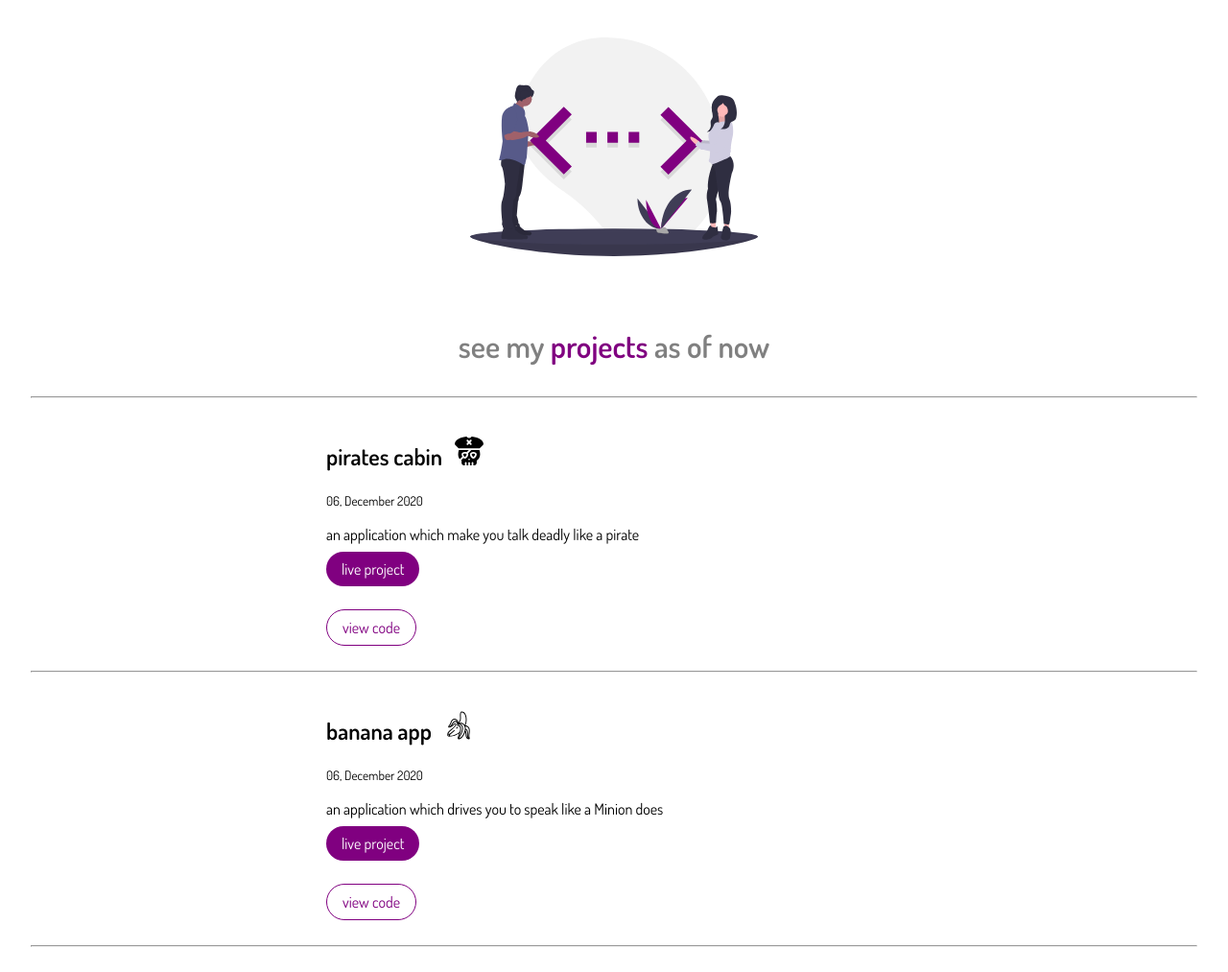
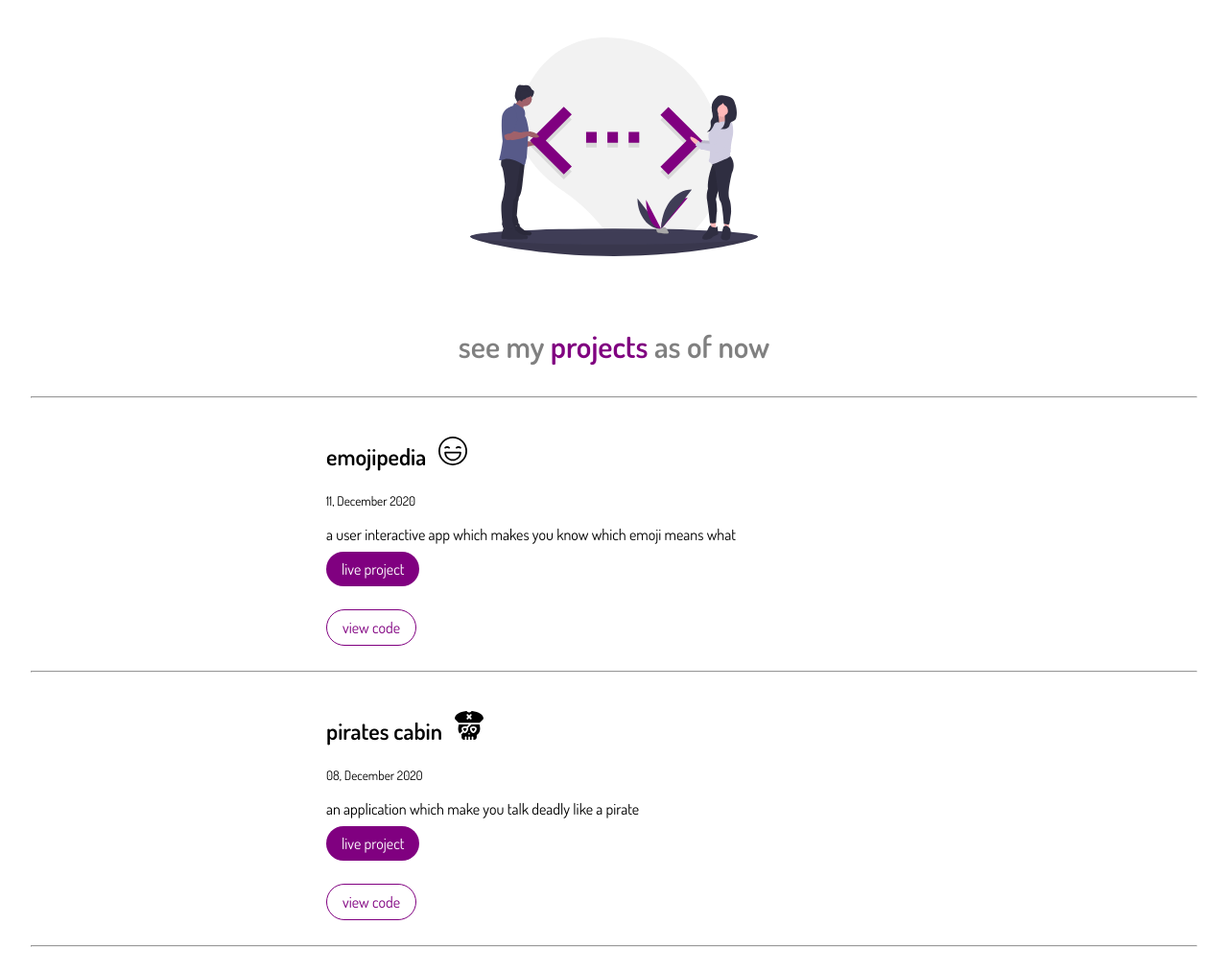
Before and after one commit to mehmehsan/leeson3_live, a plain HTML site: page project.html in a window 1280 px wide. Shown: the part 377-1390 px from the top of the page at 96% size. Drawn offline with Linux system fonts and the light colour scheme.

Commit message:
added emojipedia

```diff
--- a/project.html
+++ b/project.html
@@ -43,6 +43,22 @@
 
 
         <hr>
+        <div class="container container-center">
+
+
+            <h2> emojipedia <img src="happy.svg" height="30px" width="30px"
+                    style="padding-left: .5rem; padding-top: .5rem;"></h2>
+
+            <small>11, December 2020</small>
+            <p>a user interactive app which makes you know which emoji means what </p>
+            <a class="link primary-link" href="https://codesandbox.io/embed/agitated-zhukovsky-x15gb?file=/src/App.js&codemirror=1">live
+                project</a>
+            <div style="padding : 1rem 0rem"></div>
+            <a class="link secondary-link" href="https://codesandbox.io/embed/agitated-zhukovsky-x15gb?file=/src/App.js&codemirror=1">view code</a>
+
+        </div>
+        <div style="padding : 1rem 0rem"></div>
+        <hr>
 
         <div class="container container-center">
 
@@ -50,7 +66,7 @@
             <h2> pirates cabin <img src="skull.svg" height="30px" width="30px"
                     style="padding-left: .5rem; padding-top: .5rem;"></h2>
 
-            <small>06, December 2020</small>
+            <small>08, December 2020</small>
             <p>an application which make you talk deadly like a pirate </p>
             <a class="link primary-link" href="https://transapp.netlify.app/demo.html">live
                 project</a>
```
Also changed, not shown: happy.svg (added).
